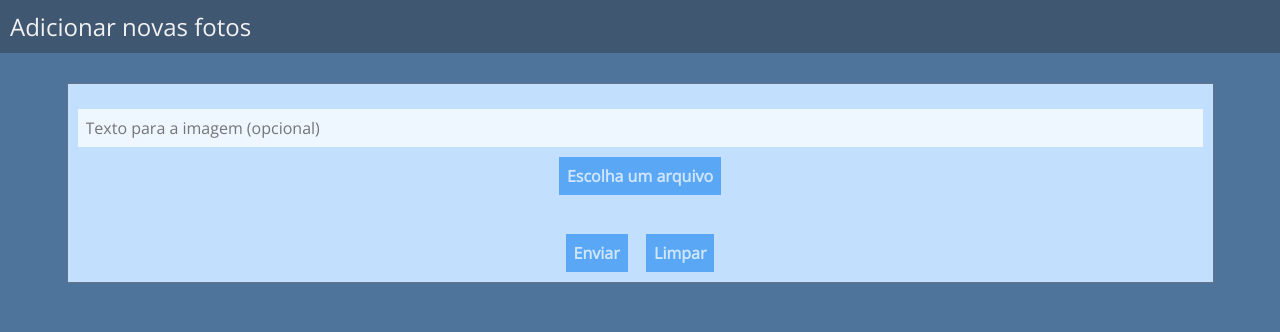
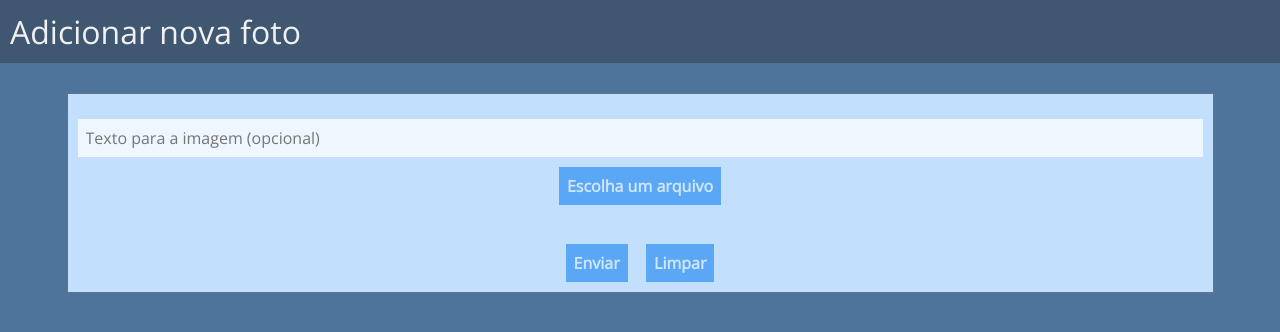
Before and after one commit to bernardoroth/fotos-site, a Flask app: page /new in a window 1280 px wide. Shown: the top 332 px of the page. Run offline with Flask 2, Linux system fonts and the light colour scheme.

Commit message:
Changed header to h1 (was h2)

```diff
--- a/static/css/new_picture.css
+++ b/static/css/new_picture.css
@@ -28,7 +28,7 @@ main {
     align-items: center;
 }
 
-h2 {
+h1, h2, h3, h4, h5, h6 {
     margin: 0; padding: 0;
 }
 
--- a/templates/new_picture.html
+++ b/templates/new_picture.html
@@ -9,7 +9,7 @@
 </head>
 <body>
     <header>
-        <h2>Adicionar novas fotos</h2>
+        <h1>Adicionar nova foto</h1>
     </header>
     <main>
         <form action="./api/new_picture" method="post" enctype="multipart/form-data">
```
